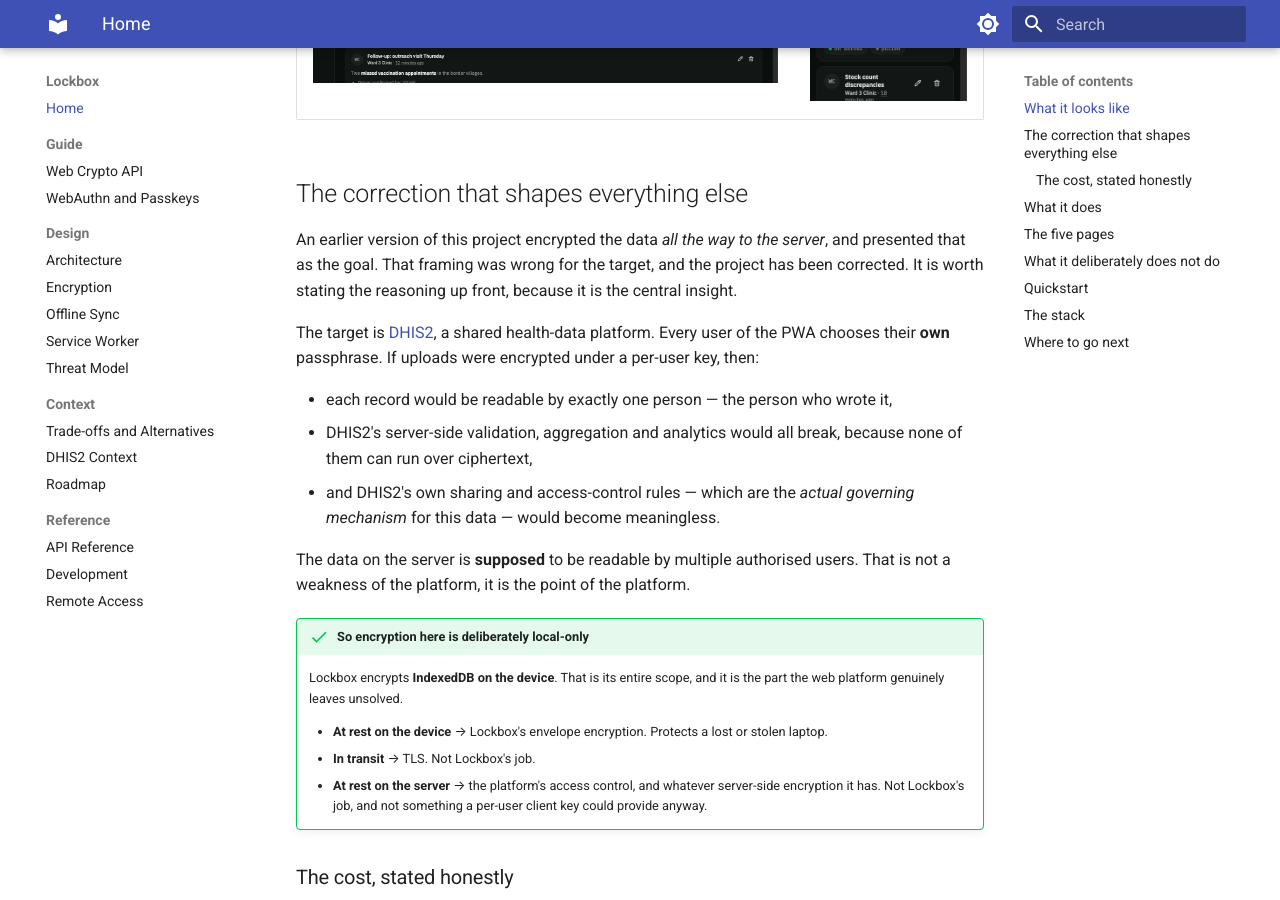
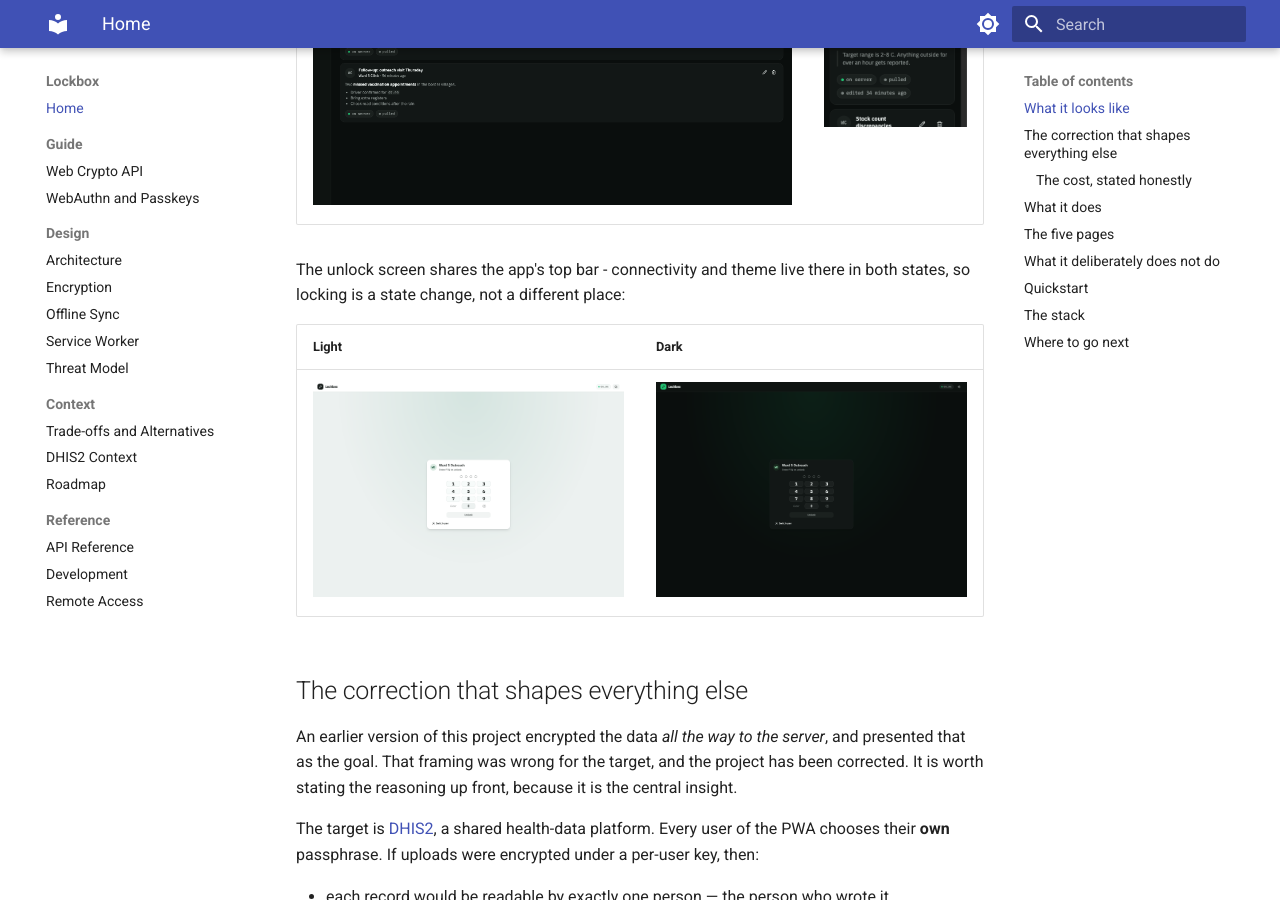
Before and after one commit to mortenoh/lockbox, an MkDocs documentation site: the page built from docs/index.md, in a window 1280 px wide and 900 px high, scrolled down 1206 px. Built offline with MkDocs 1.6.1 and Material for MkDocs 9.7.7, drawn with Linux system fonts in a browser that asks for light colours.

Commit message:
docs: refresh screenshots and add the unlock screen
Notes captures redone after click-to-edit, the copy cleanup and the
shared top bar; the unlock screen joins the gallery in both themes.

```diff
--- a/docs/index.md
+++ b/docs/index.md
@@ -27,6 +27,13 @@ inversion of the light one.
 | --- | --- |
 | ![Notes, desktop, light theme](assets/notes-desktop-light.png) | ![Notes, mobile, light theme](assets/notes-mobile-light.png) |
 | ![Notes, desktop, dark theme](assets/notes-desktop-dark.png) | ![Notes, mobile, dark theme](assets/notes-mobile-dark.png) |
+
+The unlock screen shares the app's top bar - connectivity and theme live there in
+both states, so locking is a state change, not a different place:
+
+| Light | Dark |
+| --- | --- |
+| ![Unlock screen, light theme](assets/unlock-desktop-light.png) | ![Unlock screen, dark theme](assets/unlock-desktop-dark.png) |
 
 ## The correction that shapes everything else
 
```
Also changed, not shown: docs/assets/notes-desktop-dark.png, docs/assets/notes-desktop-light.png, docs/assets/notes-mobile-dark.png, docs/assets/notes-mobile-light.png, docs/assets/unlock-desktop-dark.png (added), docs/assets/unlock-desktop-light.png (added).
